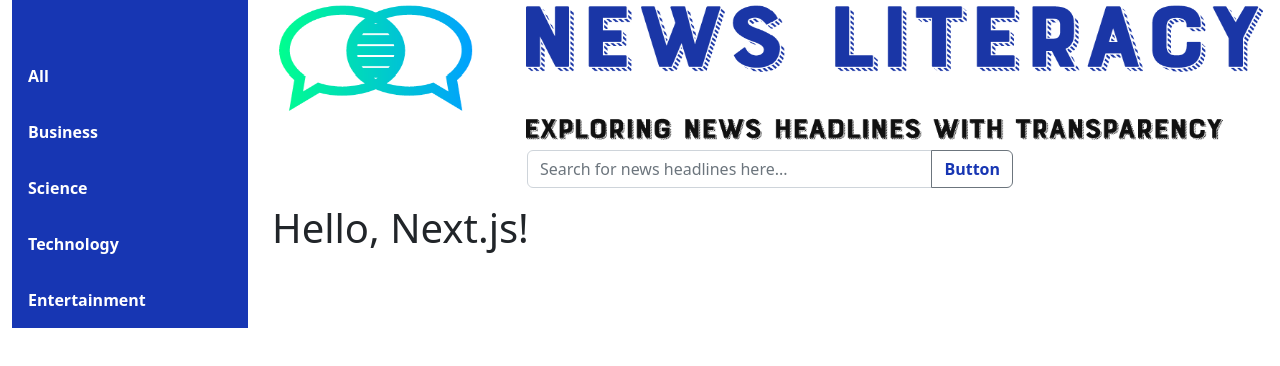
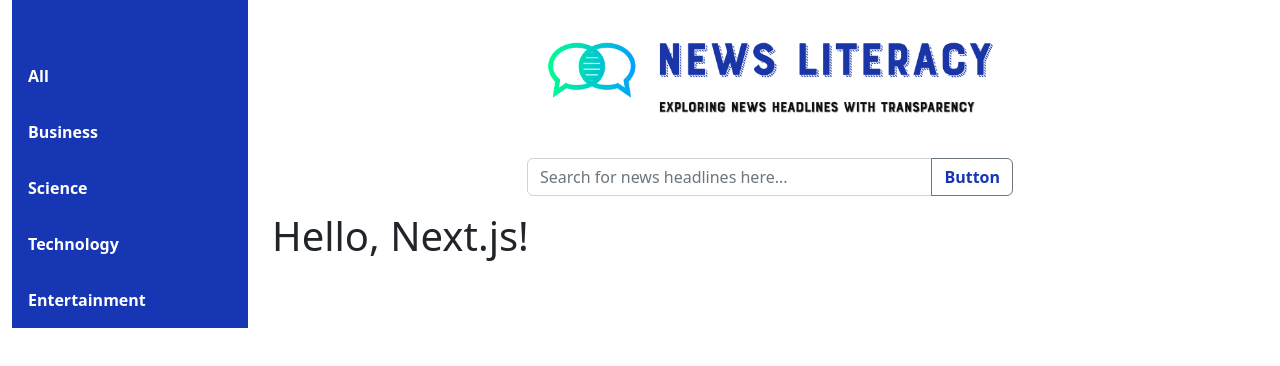
Before and after one commit to sarahhling/cs386-final, a Next.js app: page / in a window 1280 px wide. Shown: the top 366 px of the page. Built offline with nearby package versions, Linux system fonts and the light colour scheme.

Commit message:
add link to logo

```diff
--- a/components/Logo.js
+++ b/components/Logo.js
@@ -1,8 +1,14 @@
 import React from "react";
-import Image from "next/image";
+import Image from "react-bootstrap/Image";
+import styles from "../styles/Logo.module.css";
+import Link from "next/link";
 
 function Logo() {
-  return <Image src="/logo.png" width={50} height={150} alt="logo" />;
+  return (
+    <Link href="/" id={styles.logoLink}>
+      <Image src="/logo.png" alt="logo" className={styles.logo} />
+    </Link>
+  );
 }
 
 export default Logo;
--- /dev/null
+++ b/styles/Logo.module.css
@@ -0,0 +1,9 @@
+.logo {
+  width: 90%;
+  max-width: 450px;
+  padding: 40px 0px;
+}
+
+#logoLink {
+  text-align: center;
+}
```
